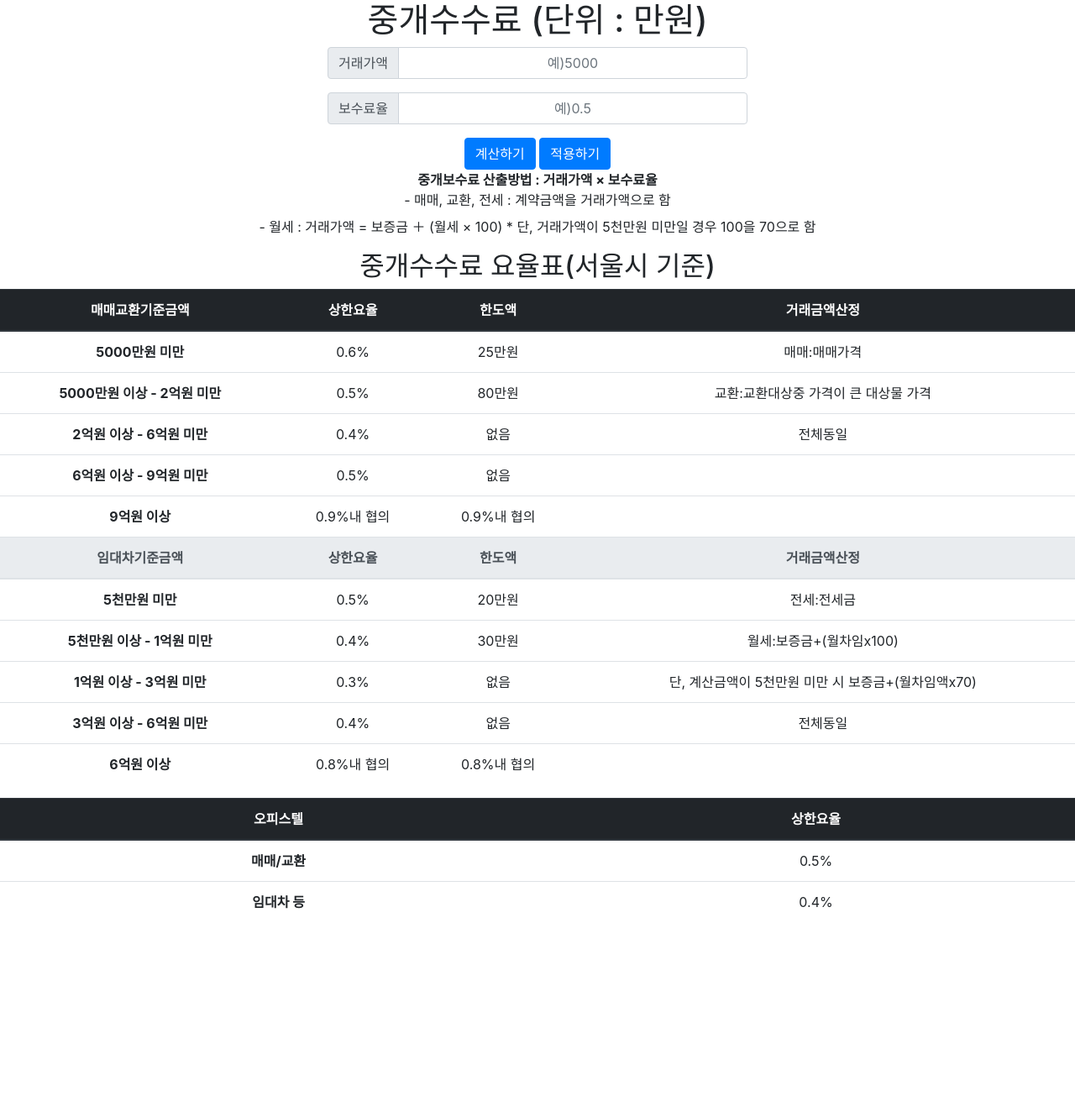
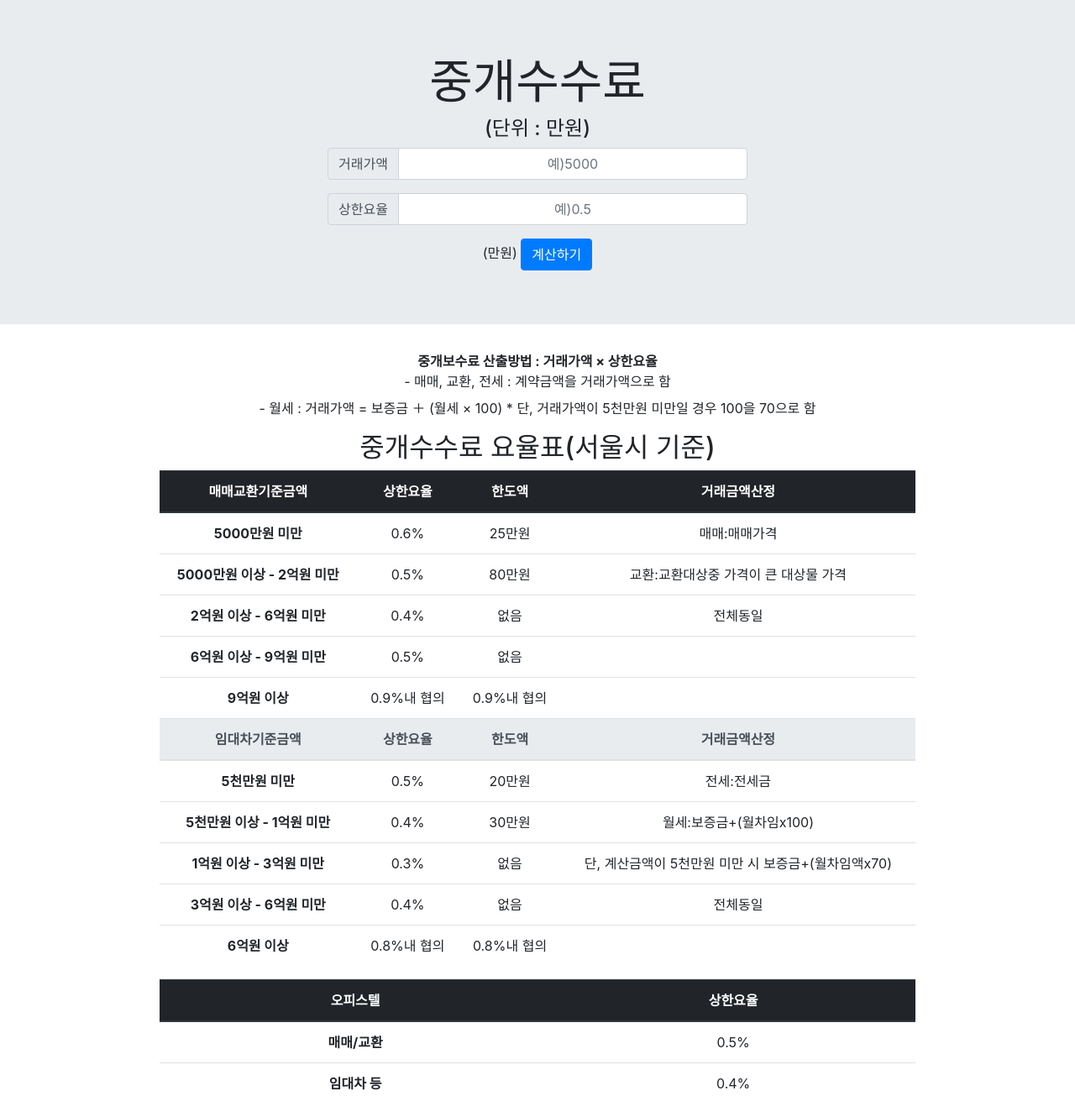
Before and after one commit to kkjiee/realestate_auction, a Flask app: page /dealcharge in a window 1280 px wide. Shown: the whole page at 84% size. Before the commit the page ends 1082 px from the top, so only its background shows below. Run offline with Flask 2, Linux system fonts and the light colour scheme; some libraries are stand-ins or nearby versions.

Commit message:
중개수수료계산수정해야함

```diff
--- a/app.py
+++ b/app.py
@@ -18,7 +18,7 @@ def dealcharge():
 def b_home():
    return render_template('home.html')
 
-@app1.route('/menu1')
+@app1.route('/basic_knowledge')
 def b_1_home():
    return render_template('basic_knowledge.html')
 
@@ -94,6 +94,23 @@ def assignment_value():
 
 
 
+@app1.route('/calculate_charge_value', methods=['GET'])
+def calculate_charge_value():
+   input1 = request.args.get('input1')
+   input2 = request.args.get('input2')
+
+
+   expected_value = int(input1) * int(input2)
+
+   print(input1)
+   print(input2)
+
+
+   data = {"expected_value": expected_value}
+   return jsonify(data)
+
+
+
 
 @app1.route('/in')
 def index():
--- a/templates/b-3.html
+++ b/templates/b-3.html
@@ -58,7 +58,9 @@
         }
 
     </script>
-
+<style>
+    *{text-align: center;}
+</style>
 </head>
 
 <body>
@@ -83,7 +85,7 @@
     </nav>
 
     <div class="myprice">
-        <div>나의 낙찰가 산정하기! (단위 : 만원)</div>
+        <div>낙찰가 예상하기 (단위 : 만원)</div>
         <div class="input-group mb-3">
             <div class="input-group-prepend">
 
--- a/templates/dealcharge.html
+++ b/templates/dealcharge.html
@@ -21,11 +21,13 @@
         crossorigin="anonymous"></script>
     <title>중개수수료계산</title>
     <script>
-        function calculate_dealcharge_value() {
+
+
+        function calculate_charge_value() {
 
             $.ajax({
                 type: "get",
-                url: "/dealcharge_value",
+                url: "/calculate_charge_value",
                 data: {
                     "input1": $("#input1").val(),
                     "input2": $("#input2").val(),
@@ -33,25 +35,25 @@
                 },
                 dataType: "json",
                 success: function (response) {
-                    alert(response['expected_value']);
                     $("#expected_price").text(response['expected_value']);
                 }
             });
         }
 
 
-        function get_diff_value1() {
-            var diff = $("#input1").val() * $("#input2").val();
-            $("#expected_price").val(diff);
-        }
     </script>
     <style>
         * {
             text-align: center;
         }
 
-        .myprice {
+        .lead {
             width: 500px;
+            margin: auto;
+        }
+
+        .wholesheet {
+            width: 900px;
             margin: auto;
         }
     </style>
@@ -60,43 +62,52 @@
 </head>
 
 <body>
+    <div class="jumbotron jumbotron-fluid">
+        <div class="container">
+            <h1 class="display-4">중개수수료 </h1>
+            <h4>(단위 : 만원)</h4>
+            <div class="lead">
 
-    <div class="myprice">
-        <h1>중개수수료 (단위 : 만원)</h1>
                 <div class="input-group mb-3">
                     <div class="input-group-prepend">
-                <span class="input-group-text" id="basic-addon1">거래가액</span>
+
+                        <span class="input-group-text">거래가액</span>
                     </div>
-            <input type="text" class="form-control" placeholder="예)5000" aria-label="price"
-                aria-describedby="basic-addon1">
+                    <input type="text" class="form-control" id="input1" placeholder="예)5000"
+                        aria-describedby="basic-addon3">
                 </div>
                 <div class="input-group mb-3">
                     <div class="input-group-prepend">
-                <span class="input-group-text" id="basic-addon1">보수료율</span>
+
+                        <span class="input-group-text">상한요율</span>
                     </div>
-            <input type="text" class="form-control" placeholder="예)0.5" aria-label="percent"
-                aria-describedby="basic-addon1">
+                    <input type="text" class="form-control" id="input2" placeholder="예)0.5"
+                        aria-describedby="basic-addon3">
+                </div>
+
+            </div>
+
+            <div class="expectprice">
+                <span id="expected_price"> </span>(만원)
+                <button type="button" onclick="calculate_charge_value()" class="btn btn-primary">계산하기</button>
+                <span id="expected_price"> </span>
+                <!-- <button type="button" onclick="      ()" class="btn btn-primary">적용하기</button> -->
+            </div>
+
+        </div>
     </div>
 
 
 
-        <div class="expectprice">
-            <button type="button" onclick="calculate_charge_value()" class="btn btn-primary">계산하기</button>
-            <span id="expected_price"> </span>
-            <button type="button" onclick="      ()" class="btn btn-primary">적용하기</button>
-        </div>
-
-
-    </div>
-
     <dl class="boxCaution mt20">
-        <dt>중개보수료 산출방법 : 거래가액 × 보수료율</dt>
+        <dt>중개보수료 산출방법 : 거래가액 × 상한요율</dt>
         <dd>- 매매, 교환, 전세 : 계약금액을 거래가액으로 함</dd>
         <dd>- 월세 : 거래가액 = 보증금 ＋ (월세 × 100) * 단, 거래가액이 5천만원 미만일 경우 100을 70으로 함</dd>
     </dl>
 
 
     <h2 class="mt40">중개수수료 요율표(서울시 기준)</h2>
+    <div class="wholesheet">
         <table class="table">
             <thead class="thead-dark">
                 <tr>
@@ -200,7 +211,7 @@
             </table>
         </table>
 
-
+    </div>
 </body>
 
 </html>
--- a/templates/home.html
+++ b/templates/home.html
@@ -27,13 +27,9 @@
             background-image: url(https://cdn.pixabay.com/photo/2013/07/12/17/17/playschool-151938_1280.png);
             background-size: 500px;
         }
+
     </style>
-
-
-
     <title>home</title>
-
-
 
 </head>
 
```
Also changed, not shown: templates/assignment.html (+5 -2 lines). Lines whose indentation alone changed are shown as unchanged.
